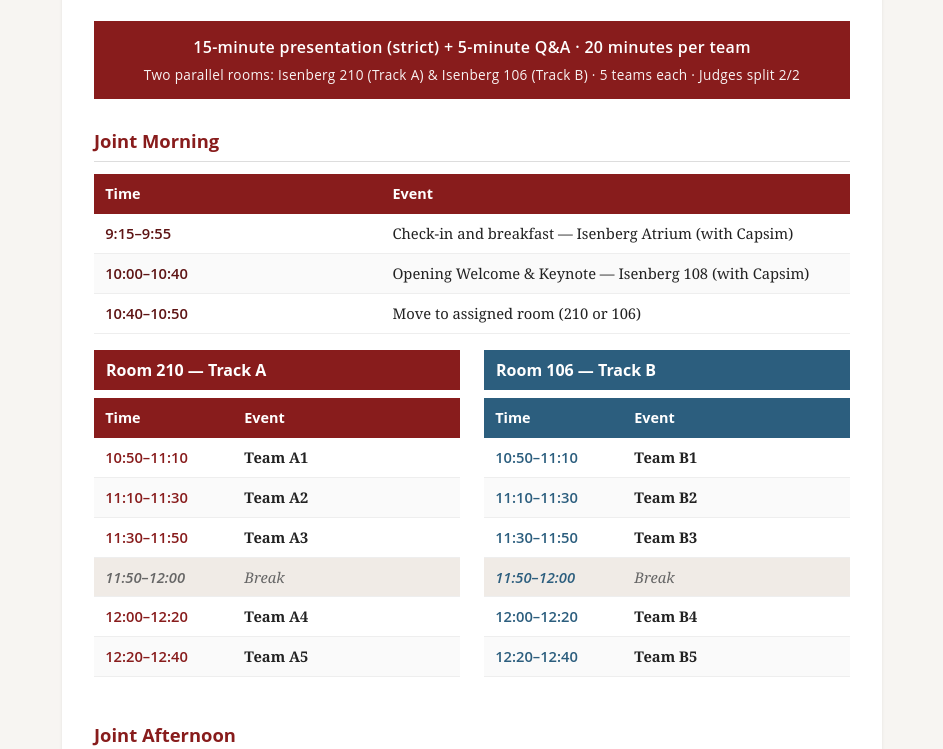
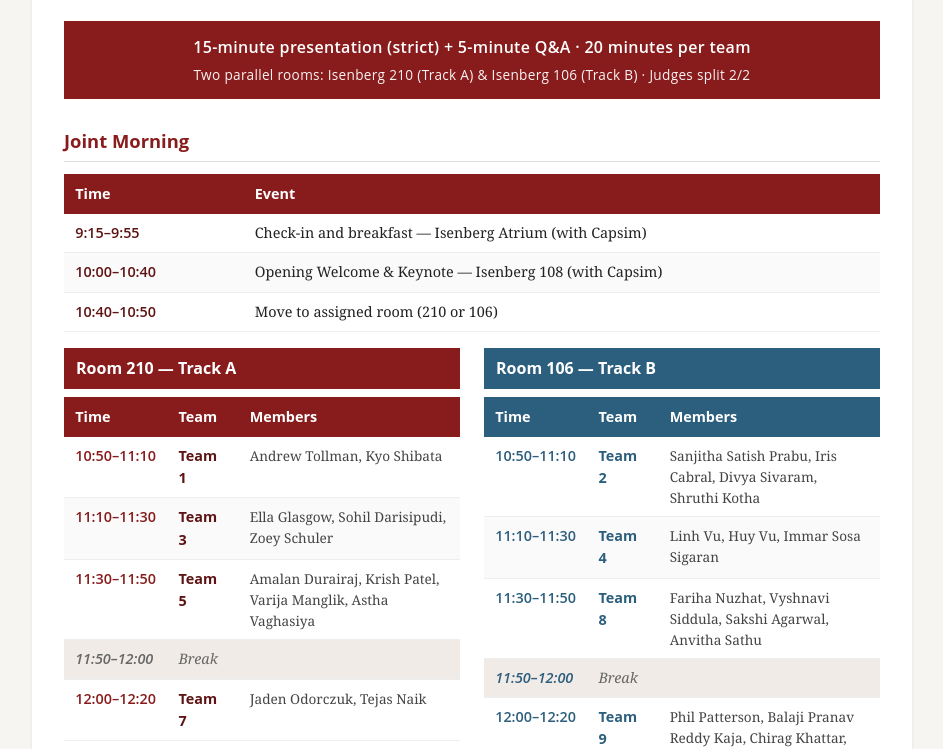
Before and after one commit to jazzjabu1939/ica-summit-2026, a plain HTML site: page index.html in a window 1280 px wide. Shown: the part 166-915 px from the top of the page, without its empty margins (168-1111 px from the left). Drawn offline with Linux system fonts and the light colour scheme.

Commit message:
Add team assignments (8 teams: 1,2,3,4,5,7,8,9). Track A: 1,3,5,7. Track B: 2,4,8,9.

```diff
--- a/index.html
+++ b/index.html
@@ -24,7 +24,7 @@
     line-height: 1.55;
   }
   .container {
-    max-width: 820px;
+    max-width: 880px;
     margin: 0 auto;
     background: #fff;
     padding: 2.5rem 2rem;
@@ -104,7 +104,8 @@
   td {
     padding: 0.5rem 0.7rem;
     border-bottom: 1px solid #eee;
-    font-size: 0.92rem;
+    font-size: 0.9rem;
+    vertical-align: top;
   }
   tr:nth-child(even) td { background: #fafafa; }
   td.time {
@@ -112,12 +113,19 @@
     font-weight: 600;
     color: var(--maroon-dark);
     white-space: nowrap;
-    width: 38%;
+    width: 22%;
   }
   .track-b td.time { color: var(--track-b); }
   tr.team td.time { color: var(--maroon); }
   .track-b tr.team td.time { color: var(--track-b); }
-  tr.team td.event { font-weight: 600; }
+  td.team-num {
+    font-family: 'Open Sans', sans-serif;
+    font-weight: 700;
+    width: 18%;
+    color: var(--maroon-dark);
+  }
+  .track-b td.team-num { color: var(--track-b); }
+  td.members { font-size: 0.85rem; color: #444; }
   tr.break td { background: #f0ebe6; font-style: italic; color: var(--muted); }
   ul { margin: 0.4rem 0 1rem 1.25rem; padding: 0; }
   li { margin: 0.35rem 0; }
@@ -130,8 +138,9 @@
     text-align: center;
     font-style: italic;
   }
-  @media (max-width: 600px) {
+  @media (max-width: 700px) {
     .tracks { grid-template-columns: 1fr; }
+    td.time, td.team-num { width: auto; }
   }
   @media print {
     body { background: #fff; }
@@ -150,7 +159,7 @@
 
 <div class="format-banner">
   15-minute presentation (strict) + 5-minute Q&amp;A · 20 minutes per team
-  <small>Two parallel rooms: Isenberg 210 (Track A) &amp; Isenberg 106 (Track B) · 5 teams each · Judges split 2/2</small>
+  <small>Two parallel rooms: Isenberg 210 (Track A) &amp; Isenberg 106 (Track B) · Judges split 2/2</small>
 </div>
 
 <h2>Joint Morning</h2>
@@ -170,14 +179,13 @@
   <div class="track track-a">
     <h3>Room 210 — Track A</h3>
     <table>
-      <thead><tr><th>Time</th><th>Event</th></tr></thead>
+      <thead><tr><th>Time</th><th>Team</th><th>Members</th></tr></thead>
       <tbody>
-        <tr class="team"><td class="time">10:50–11:10</td><td class="event">Team A1</td></tr>
-        <tr class="team"><td class="time">11:10–11:30</td><td class="event">Team A2</td></tr>
-        <tr class="team"><td class="time">11:30–11:50</td><td class="event">Team A3</td></tr>
-        <tr class="break"><td class="time">11:50–12:00</td><td>Break</td></tr>
-        <tr class="team"><td class="time">12:00–12:20</td><td class="event">Team A4</td></tr>
-        <tr class="team"><td class="time">12:20–12:40</td><td class="event">Team A5</td></tr>
+        <tr class="team"><td class="time">10:50–11:10</td><td class="team-num">Team 1</td><td class="members">Andrew Tollman, Kyo Shibata</td></tr>
+        <tr class="team"><td class="time">11:10–11:30</td><td class="team-num">Team 3</td><td class="members">Ella Glasgow, Sohil Darisipudi, Zoey Schuler</td></tr>
+        <tr class="team"><td class="time">11:30–11:50</td><td class="team-num">Team 5</td><td class="members">Amalan Durairaj, Krish Patel, Varija Manglik, Astha Vaghasiya</td></tr>
+        <tr class="break"><td class="time">11:50–12:00</td><td colspan="2">Break</td></tr>
+        <tr class="team"><td class="time">12:00–12:20</td><td class="team-num">Team 7</td><td class="members">Jaden Odorczuk, Tejas Naik</td></tr>
       </tbody>
     </table>
   </div>
@@ -185,14 +193,13 @@
   <div class="track track-b">
     <h3>Room 106 — Track B</h3>
     <table>
-      <thead><tr><th>Time</th><th>Event</th></tr></thead>
+      <thead><tr><th>Time</th><th>Team</th><th>Members</th></tr></thead>
       <tbody>
-        <tr class="team"><td class="time">10:50–11:10</td><td class="event">Team B1</td></tr>
-        <tr class="team"><td class="time">11:10–11:30</td><td class="event">Team B2</td></tr>
-        <tr class="team"><td class="time">11:30–11:50</td><td class="event">Team B3</td></tr>
-        <tr class="break"><td class="time">11:50–12:00</td><td>Break</td></tr>
-        <tr class="team"><td class="time">12:00–12:20</td><td class="event">Team B4</td></tr>
-        <tr class="team"><td class="time">12:20–12:40</td><td class="event">Team B5</td></tr>
+        <tr class="team"><td class="time">10:50–11:10</td><td class="team-num">Team 2</td><td class="members">Sanjitha Satish Prabu, Iris Cabral, Divya Sivaram, Shruthi Kotha</td></tr>
+        <tr class="team"><td class="time">11:10–11:30</td><td class="team-num">Team 4</td><td class="members">Linh Vu, Huy Vu, Immar Sosa Sigaran</td></tr>
+        <tr class="team"><td class="time">11:30–11:50</td><td class="team-num">Team 8</td><td class="members">Fariha Nuzhat, Vyshnavi Siddula, Sakshi Agarwal, Anvitha Sathu</td></tr>
+        <tr class="break"><td class="time">11:50–12:00</td><td colspan="2">Break</td></tr>
+        <tr class="team"><td class="time">12:00–12:20</td><td class="team-num">Team 9</td><td class="members">Phil Patterson, Balaji Pranav Reddy Kaja, Chirag Khattar, Sreyoshi</td></tr>
       </tbody>
     </table>
   </div>
@@ -205,7 +212,7 @@
     <tr><th>Time</th><th>Event</th></tr>
   </thead>
   <tbody>
-    <tr class="break"><td class="time">~12:40–1:00</td><td>Buffer (room overruns expected; rooms wrap as teams finish)</td></tr>
+    <tr class="break"><td class="time">~12:20–1:00</td><td>Buffer (room overruns expected; rooms wrap as teams finish)</td></tr>
     <tr><td class="time">1:00</td><td>Caterers arrive; buffet lunch set out in foyer</td></tr>
     <tr><td class="time">1:00–2:00</td><td>Lunch — judges convene for combined deliberation; teams and audience eat</td></tr>
     <tr><td class="time">2:25–2:30</td><td>Move to Isenberg 108</td></tr>
@@ -219,7 +226,7 @@
   <li>Caterers arrive at <strong>1:00 PM</strong>; buffet set out in foyer at that time.</li>
   <li>Judges convene during lunch for combined scoring and winner selection.</li>
   <li>Teams and audience eat whenever convenient.</li>
-  <li><strong>Note:</strong> Room schedules show a 12:40 finish, but a 20–30 minute overrun is normal. The 1:00 lunch start absorbs this naturally — no need to rush teams.</li>
+  <li><strong>Note:</strong> Room schedules show a 12:20 finish, but a 20–40 minute overrun is normal. The 1:00 lunch start absorbs this naturally — no need to rush teams.</li>
 </ul>
 
 <h2>Venue</h2>
```
Also changed, not shown: 2 other files.
